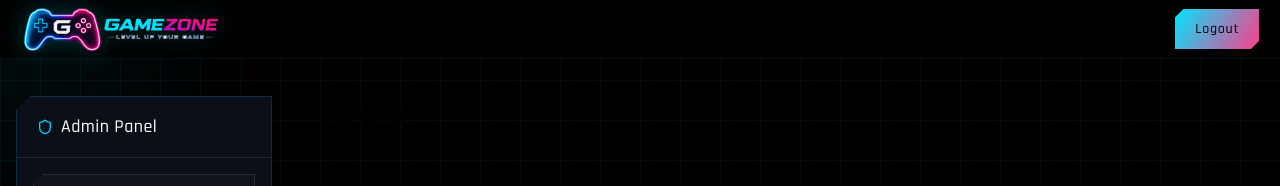
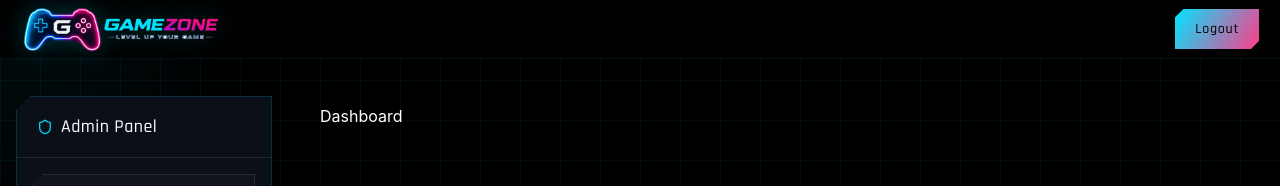
Before and after one commit to NisamMohd/gamezone3, a React (Vite) app: page /admin in a window 1280 px wide. Shown: the top 186 px of the page. Built offline with nearby package versions, Linux system fonts and the light colour scheme; sample sign-in values are in the browser's storage.

Commit message:
css update

```diff
--- a/src/AdminLayout/pages/Dashboard.jsx
+++ b/src/AdminLayout/pages/Dashboard.jsx
@@ -2,7 +2,7 @@ import React from 'react'
 
 function Dashboard() {
   return (
-    <div className='p-2'>Dashboard</div>
+    <div className='p-2 text-white'>Dashboard</div>
   )
 }
 
```
